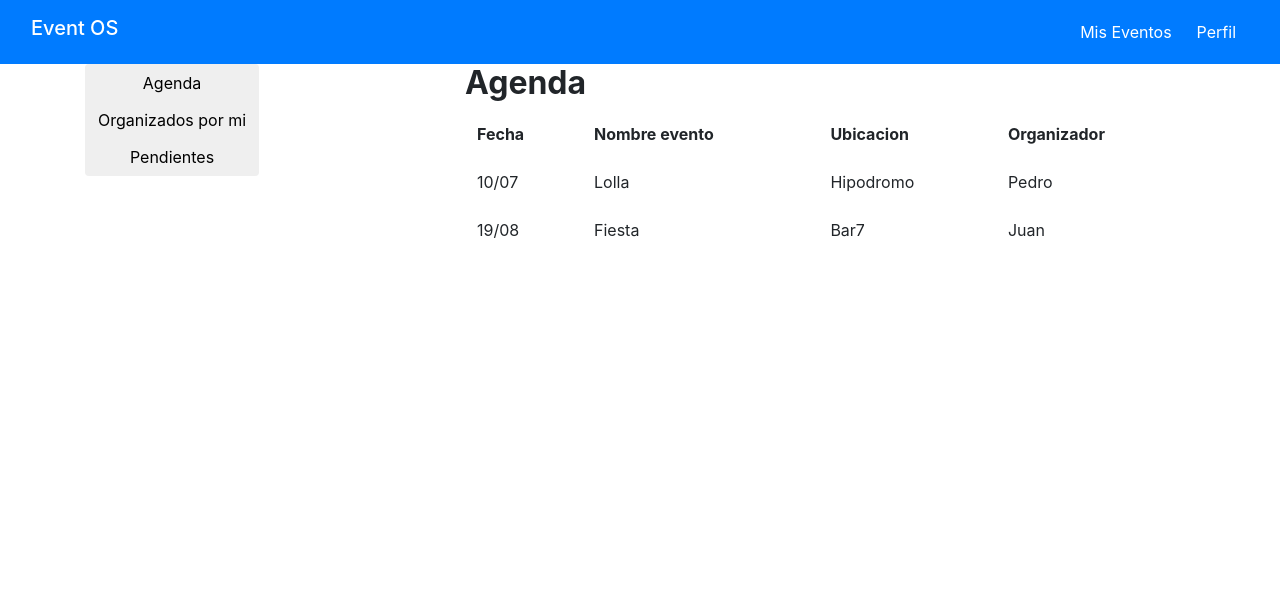
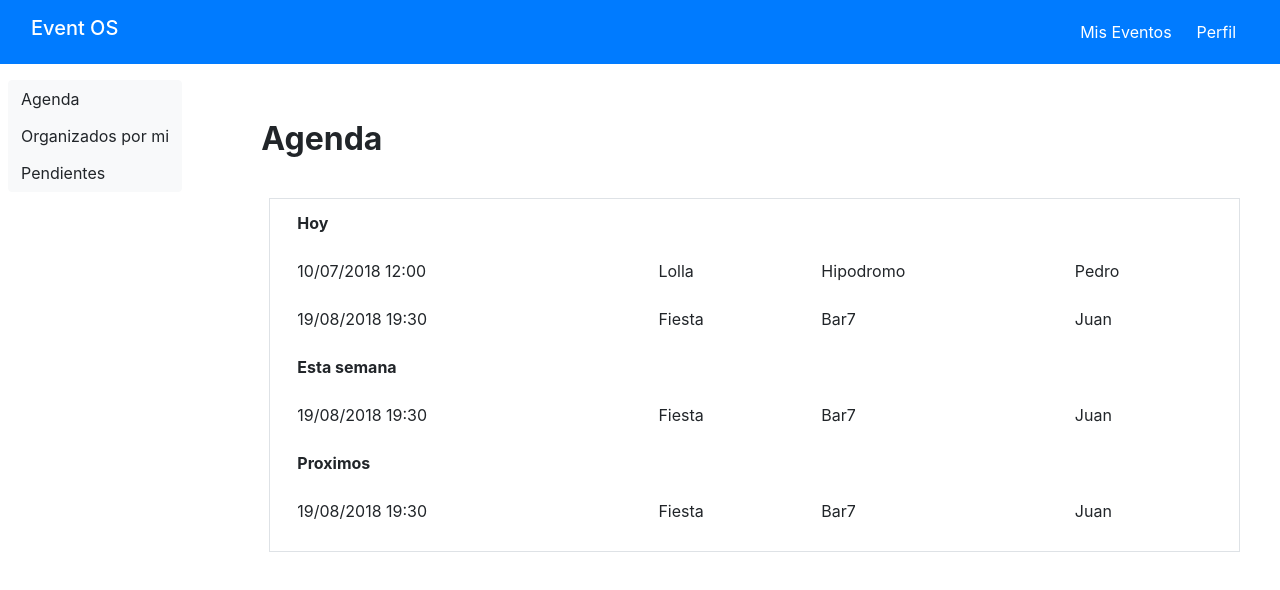
Before and after one commit to francomercado93/tp-eventos-angular, an Angular app: page / in a window 1280 px wide. Shown: the top 590 px of the page. Built offline with nearby package versions, Linux system fonts and the light colour scheme.

Commit message:
Primer maquetado de la app

```diff
--- a/src/app/app.component.html
+++ b/src/app/app.component.html
@@ -4,42 +4,63 @@
 <div class="container-fluid bg-primary">
     <nav class="navbar navbar-expand-lg navbar-dark ">
         <h1 class="navbar-brand mr-auto" href="#">Event OS</h1>
-        <div class="btn-group" role="group">
+        <div class="btn-group">
             <button type="button" class="btn btn-primary">Mis Eventos</button>
             <button type="button" class="btn btn-primary">Perfil</button>
         </div>
     </nav>
 </div>
-<div class="container">
+<div class="container-fluid mt-2">
     <div class="row">
-        <div class="col-4">
+        <div class="col-sm-2 p-2">
             <div class="btn-group-vertical">
-                <button type="button" class="btn btn-ligth">Agenda</button>
-                <button type="button" class="btn btn-ligth">Organizados por mi</button>
-                <button type="button" class="btn btn-ligth">Pendientes</button>
+                <button type="button" class="btn btn-light text-left">Agenda</button>
+                <button type="button" class="btn btn-light text-left">Organizados por mi</button>
+                <button type="button" class="btn btn-light text-left">Pendientes</button>
             </div>
         </div>
-        <div class="col-8">
+        <div class="col-sm-10 p-5">
             <h2><b>Agenda</b></h2>
+            <br>
+            <div class="container-fluid border m-2">
                 <table class="table table-borderless">
                     <thead>
                         <tr>
-                        <th scope="col">Fecha</th>
-                        <th scope="col">Nombre evento</th>
-                        <th scope="col">Ubicacion</th>
-                        <th scope="col">Organizador</th>
+                            <th scope="col" colspan="4">Hoy</th>
                         </tr>
                     </thead>
                     <tbody>
                         <tr>
-                        <td>10/07</td>
+                            <td>10/07/2018 12:00</td>
                             <td>Lolla</td>
                             <td>Hipodromo</td>
                             <td>Pedro</td>
 
                         </tr>
                         <tr>
-                        <td>19/08</td>
+                            <td>19/08/2018 19:30</td>
+                            <td>Fiesta</td>
+                            <td>Bar7</td>
+                            <td>Juan</td>
+                        </tr>
+                        <thead>
+                            <tr>
+                                <th scope="col" colspan="4">Esta semana</th>
+                            </tr>
+                        </thead>
+                        <tr>
+                            <td>19/08/2018 19:30</td>
+                            <td>Fiesta</td>
+                            <td>Bar7</td>
+                            <td>Juan</td>
+                        </tr>
+                        <thead>
+                            <tr>
+                                <th scope="col" colspan="4">Proximos</th>
+                            </tr>
+                        </thead>
+                        <tr>
+                            <td>19/08/2018 19:30</td>
                             <td>Fiesta</td>
                             <td>Bar7</td>
                             <td>Juan</td>
@@ -49,3 +70,4 @@
             </div>
         </div>
     </div>
+</div>
```
Lines whose indentation alone changed are shown as unchanged.
